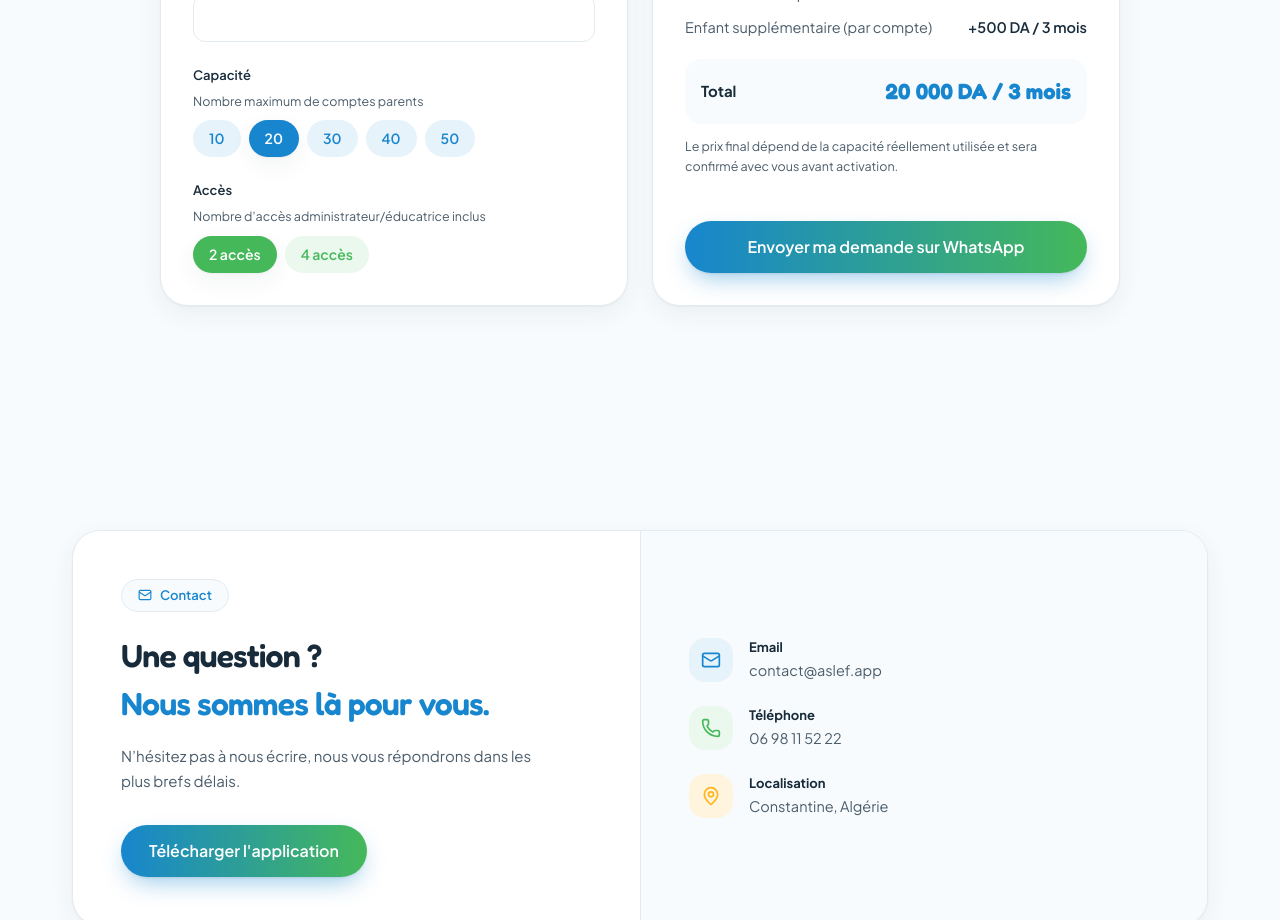
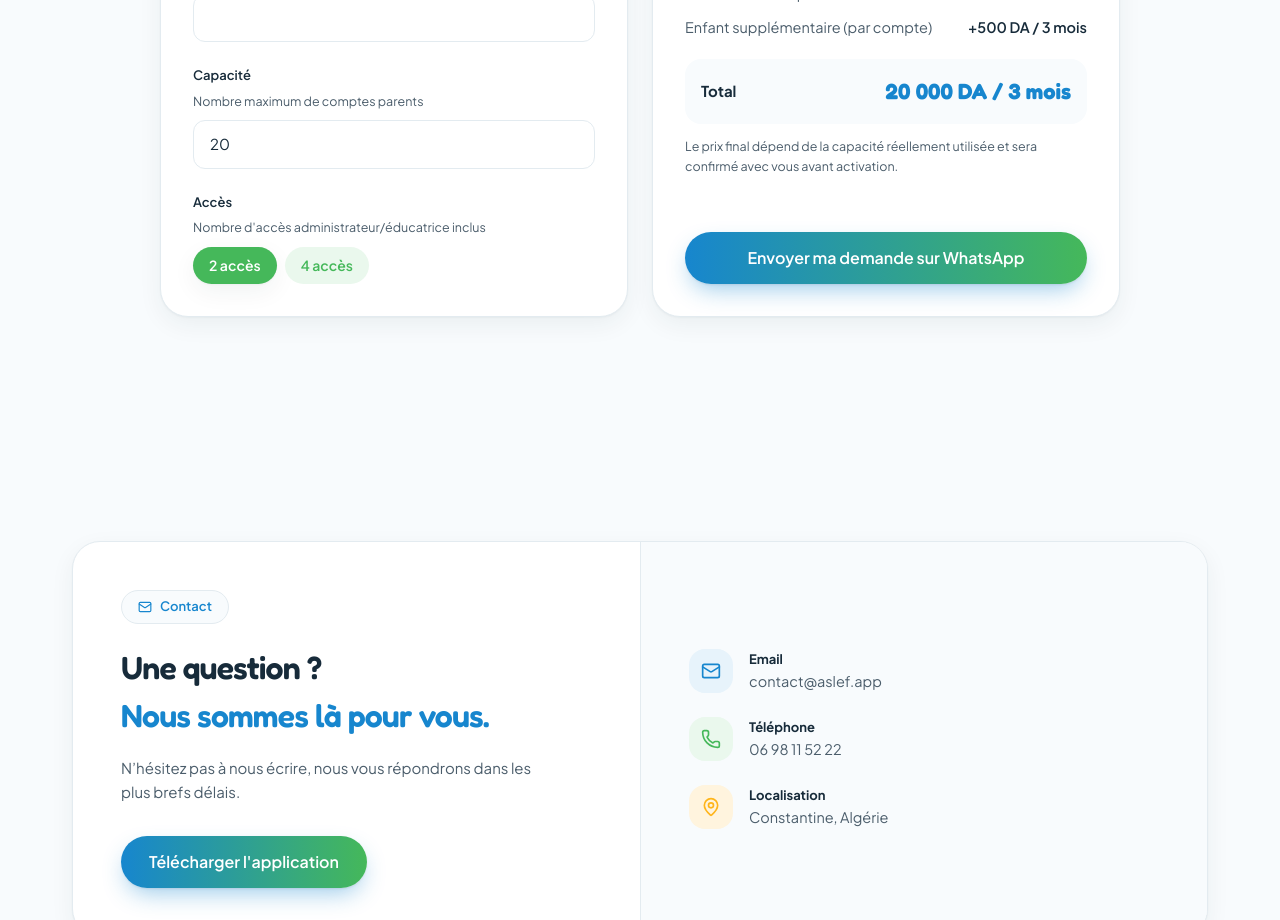
Before and after one commit to fouad-chadi/aslef-landing, a React (Vite) app: page / in a window 1280 px wide. Shown: the part 6820-7740 px from the top of the page. Built offline with nearby package versions, Linux system fonts and the light colour scheme.

Commit message:
Make registration capacity a free numeric input instead of presets
Matches the real product's capacity field (a plain number, not fixed
tiers) rather than inventing a preset that doesn't exist anywhere else
in the product.

Co-Authored-By: Claude Sonnet 5 <noreply@anthropic.com>

```diff
--- a/src/components/Registration.tsx
+++ b/src/components/Registration.tsx
@@ -6,7 +6,7 @@ import { Container, Section } from './ui/Container';
 import { Button } from './ui/Button';
 import { fadeInUp, staggerContainer, viewportOnce } from '../lib/motion';
 import {
-  CAPACITY_OPTIONS,
+  DEFAULT_CAPACITY,
   ACCESS_OPTIONS,
   PARENT_BASE_PRICE,
   ACCESS_UPGRADE_PRICE,
@@ -30,7 +30,7 @@ export function Registration() {
   const [crecheName, setCrecheName] = useState('');
   const [crechePhone, setCrechePhone] = useState('');
   const [wilaya, setWilaya] = useState('');
-  const [capacity, setCapacity] = useState<Capacity>(20);
+  const [capacity, setCapacity] = useState<Capacity>(DEFAULT_CAPACITY);
   const [access, setAccess] = useState<AccessCount>(2);
   const [error, setError] = useState(false);
   const [sent, setSent] = useState(false);
@@ -127,22 +127,13 @@ export function Registration() {
             <div className="mt-6">
               <label className="mb-1.5 block text-[13px] font-semibold text-[var(--color-ink)]">{t('register.field.capacity')}</label>
               <p className="mb-2.5 text-[12.5px] text-[var(--color-ink-soft)]">{t('register.field.capacity.help')}</p>
-              <div className="flex flex-wrap gap-2">
-                {CAPACITY_OPTIONS.map((option) => (
-                  <button
-                    key={option}
-                    type="button"
-                    onClick={() => setCapacity(option)}
-                    className={`rounded-full px-4 py-2 text-[14px] font-semibold transition-colors ${
-                      capacity === option
-                        ? 'bg-[var(--color-aslef-blue)] text-white shadow-[var(--shadow-card)]'
-                        : 'bg-[var(--color-aslef-blue-light)] text-[var(--color-aslef-blue)] hover:brightness-95'
-                    }`}
-                  >
-                    {option}
-                  </button>
-                ))}
-              </div>
+              <input
+                type="number"
+                min={1}
+                value={capacity}
+                onChange={(e) => setCapacity(Math.max(1, Number(e.target.value) || 1))}
+                className={inputClasses}
+              />
             </div>
 
             <div className="mt-6">
--- a/src/lib/pricing.ts
+++ b/src/lib/pricing.ts
@@ -2,8 +2,8 @@
 // This is the landing page's own estimate calculator (no backend behind this
 // static site) - it mirrors the business rules given for the registration
 // form, not the production billing engine.
-export const CAPACITY_OPTIONS = [10, 20, 30, 40, 50] as const;
-export type Capacity = (typeof CAPACITY_OPTIONS)[number];
+export const DEFAULT_CAPACITY = 20;
+export type Capacity = number;
 
 export const ACCESS_OPTIONS = [2, 4] as const;
 export type AccessCount = (typeof ACCESS_OPTIONS)[number];
```
